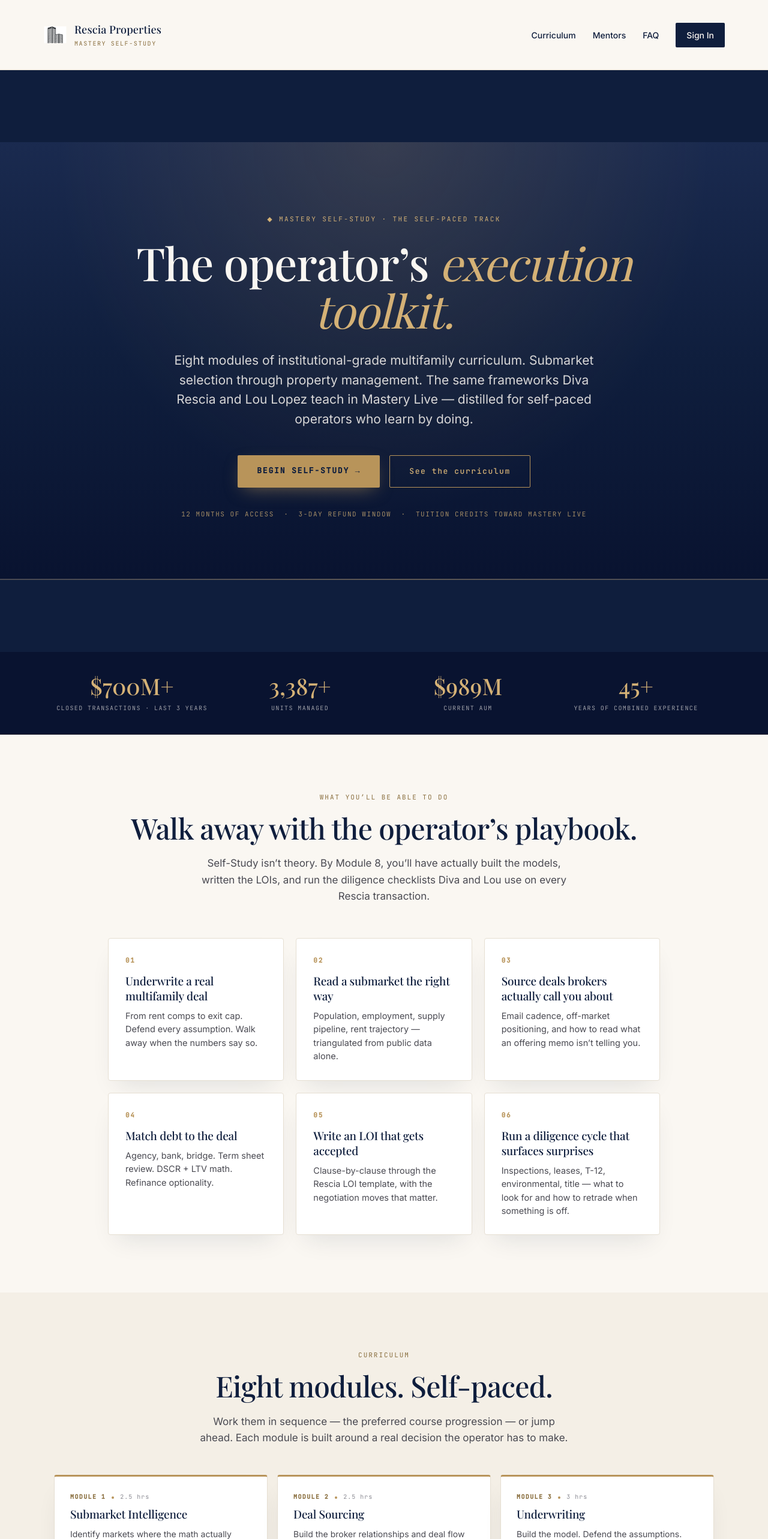
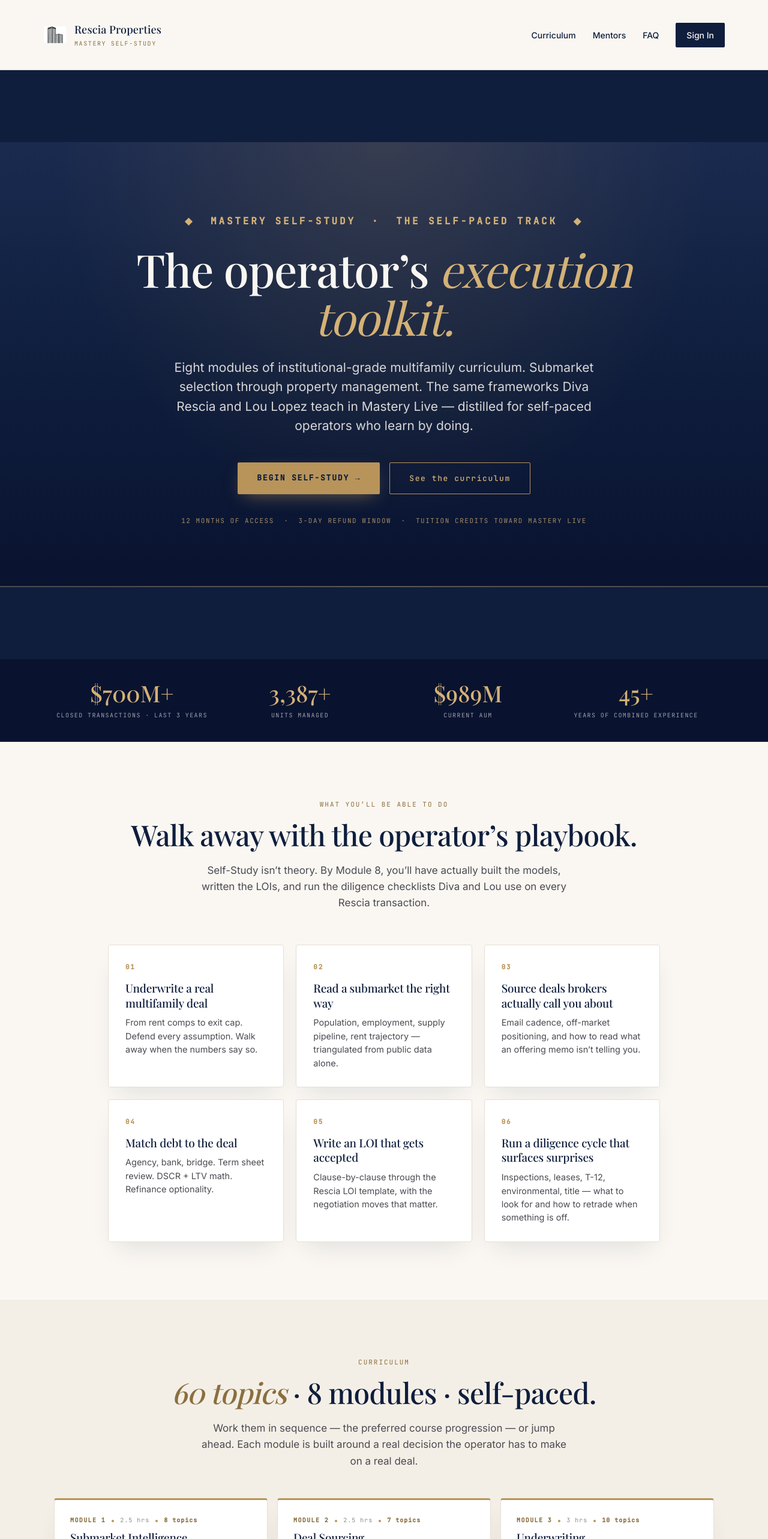
Before and after one commit to NY2CA/mastery-self-study, a Next.js app: page / in a window 1280 px wide. Shown: the top 2566 px of the page at 60% size. Built offline with nearby package versions, Linux system fonts and the light colour scheme; no server answers.

Commit message:
Wave SS-1.4: 60-topic count, larger hero kicker, ladder bullet, Live curriculum-depth emphasis

```diff
--- a/src/pages/index.tsx
+++ b/src/pages/index.tsx
@@ -19,6 +19,24 @@ import { useAuth } from '@/hooks/useAuth';
 import { COURSES, liveOnlyModules } from '@/data/courses';
 
 const selfStudy = COURSES[0];
+
+/**
+ * Topic counts per module. Locked at the spec level — Wave SS-2 will write
+ * the actual topics[] arrays to match these counts. Total: 60 topics across
+ * 8 modules (~70% of Live's 126 topics, consistent with the lighter depth
+ * ratio in the production spec).
+ */
+const TOPIC_COUNTS: Record<string, number> = {
+  submarket: 8,
+  sourcing: 7,
+  underwriting: 10,
+  stress: 7,
+  debt: 8,
+  loi: 6,
+  psa: 8,
+  pm: 6,
+};
+const TOTAL_TOPICS = Object.values(TOPIC_COUNTS).reduce((a, b) => a + b, 0); // 60
 
 const FAQ_ITEMS: { q: string; a: React.ReactNode }[] = [
   {
@@ -145,8 +163,8 @@ export default function SelfStudyLanding() {
         <section style={heroSection}>
           <div style={heroOverlay}>
             <div style={{ maxWidth: 980, margin: '0 auto', padding: '120px 32px 100px', textAlign: 'center', position: 'relative', zIndex: 2 }}>
-              <div style={{ fontFamily: 'var(--mono)', fontSize: 11, letterSpacing: '0.22em', textTransform: 'uppercase', color: 'var(--gold-bright)', marginBottom: 24 }}>
-                ◆ Mastery Self-Study · The self-paced track
+              <div style={{ fontFamily: 'var(--mono)', fontSize: 'clamp(13px, 1.4vw, 16px)', letterSpacing: '0.24em', textTransform: 'uppercase', color: 'var(--gold-bright)', marginBottom: 28, fontWeight: 600 }}>
+                ◆&nbsp;&nbsp;Mastery Self-Study&nbsp;&nbsp;·&nbsp;&nbsp;The self-paced track&nbsp;&nbsp;◆
               </div>
               <h1 style={{ fontFamily: 'var(--display)', fontSize: 'clamp(40px, 7vw, 76px)', fontWeight: 500, color: 'var(--cream)', lineHeight: 1.05, margin: '0 0 28px', letterSpacing: '-0.015em' }}>
                 The operator&rsquo;s <em style={{ fontStyle: 'italic', color: 'var(--gold-bright)', fontWeight: 400 }}>execution toolkit.</em>
@@ -231,21 +249,27 @@ export default function SelfStudyLanding() {
           <div style={{ maxWidth: 1100, margin: '0 auto' }}>
             <div style={{ textAlign: 'center', marginBottom: 48 }}>
               <div style={eyebrowStyle}>Curriculum</div>
-              <h2 style={sectionH2}>Eight modules. Self-paced.</h2>
+              <h2 style={sectionH2}>
+                <em style={{ fontStyle: 'italic', color: 'var(--gold-deep)' }}>{TOTAL_TOPICS} topics</em> · 8 modules · self-paced.
+              </h2>
               <p style={sectionLede}>
                 Work them in sequence — the preferred course progression — or jump ahead.
-                Each module is built around a real decision the operator has to make.
+                Each module is built around a real decision the operator has to make on a real deal.
               </p>
             </div>
             <div style={{ display: 'grid', gridTemplateColumns: 'repeat(auto-fit, minmax(280px, 1fr))', gap: 16 }}>
               {selfStudy.modules.map((m, i) => (
                 <div key={m.id} style={moduleCard}>
-                  <div style={{ display: 'flex', alignItems: 'baseline', gap: 10, marginBottom: 10 }}>
+                  <div style={{ display: 'flex', alignItems: 'baseline', gap: 10, marginBottom: 10, flexWrap: 'wrap' }}>
                     <span style={{ fontFamily: 'var(--mono)', fontSize: 10, letterSpacing: '0.14em', textTransform: 'uppercase', color: 'var(--gold-deep)', fontWeight: 600 }}>
                       Module {i + 1}
                     </span>
                     <span style={{ width: 4, height: 4, borderRadius: '50%', background: 'var(--gold)' }} aria-hidden />
                     <span style={{ fontFamily: 'var(--mono)', fontSize: 10, letterSpacing: '0.1em', color: 'var(--ink-mute)' }}>{m.duration}</span>
+                    <span style={{ width: 4, height: 4, borderRadius: '50%', background: 'var(--gold)' }} aria-hidden />
+                    <span style={{ fontFamily: 'var(--mono)', fontSize: 10, letterSpacing: '0.1em', color: 'var(--gold-deep)', fontWeight: 600 }}>
+                      {TOPIC_COUNTS[m.id] ?? '—'} topics
+                    </span>
                   </div>
                   <h4 style={{ fontFamily: 'var(--display)', fontSize: 19, color: 'var(--navy)', margin: '0 0 10px', fontWeight: 500, lineHeight: 1.25 }}>
                     {m.title.replace(/^Module \d+\s·\s/, '')}
@@ -305,12 +329,12 @@ export default function SelfStudyLanding() {
             <div style={{ background: 'var(--navy-soft)', border: '1px solid rgba(184, 148, 90, 0.25)', borderRadius: 4, padding: 36 }}>
               <div style={{ ...eyebrowStyle, color: 'var(--gold-bright)', marginBottom: 20 }}>Mastery Live exclusives</div>
               <div style={{ display: 'grid', gridTemplateColumns: 'repeat(auto-fit, minmax(280px, 1fr))', gap: 16 }}>
-                <LiveExclusive title="Monthly coaching calls" body="60+ hours total · Diva and Lou pressure-test your assumptions on a real deal." />
-                <LiveExclusive title="AI tutor in every module" body="Ask anything from &lsquo;explain reversion cap rate&rsquo; to &lsquo;stress my exit at a 50bp cap expansion.&rsquo;" />
-                <LiveExclusive title="Deal memos from the Rescia desk" body="Why we passed, what we underwrote, what we&rsquo;re watching — every month." />
-                <LiveExclusive title="Your-deal workspace" body="A live tracker for your active acquisition. Coaching focuses where you focus." />
-                <LiveExclusive title="The 4 advanced modules" body="Capital Raising, PPM &amp; Legal, Asset Management, Exit — the cycle-judgment work." />
-                <LiveExclusive title="Physical artifacts" body="Hardcover welcome book and leather-bound binder with the Rescia underwriting templates." />
+                <LiveExclusive title="Monthly coaching calls" body="60+ hours total · Diva and Lou pressure-test your assumptions on a real deal in real time." />
+                <LiveExclusive title="AI tutor in every module" body="Trained on the full Mastery curriculum and Rescia&rsquo;s deal-by-deal commentary. Ask anything from &lsquo;explain reversion cap rate&rsquo; to &lsquo;stress my exit at a 50bp cap expansion.&rsquo;" />
+                <LiveExclusive title="Deal memos from the Rescia desk" body="Why we passed, what we underwrote, what we&rsquo;re watching — every month, the live read on what Diva and Lou are working on." />
+                <LiveExclusive title="Your-deal workspace" body="A live tracker for your active acquisition. Coaching focuses where you focus. Diva and Lou see your numbers; the cohort sees your wins." />
+                <LiveExclusive title="The 4 advanced modules" body="Capital Raising · PPM &amp; Legal · Asset Management · Exit. The cycle-judgment work that requires a coach alongside." />
+                <LiveExclusive title="The full 126-topic curriculum" body="Twice the depth of Self-Study&rsquo;s 60 topics. Every framework, every worked example, every operator-level edge case." />
               </div>
             </div>
 
@@ -427,7 +451,7 @@ export default function SelfStudyLanding() {
                 taughtBy="Taught by Diva Rescia & Lou Lopez"
                 lede="The operator's execution toolkit. Self-paced."
                 bullets={[
-                  '8 modules · submarket through property management',
+                  `8 modules · ${TOTAL_TOPICS} topics · submarket through property management`,
                   '4–5 question quizzes · view+print PDFs · Excel templates',
                   '12 months of access',
                   'Tuition credits toward Mastery Live',
```
Also changed, not shown: 1 other file (tests, documents, lock files or other folders).
